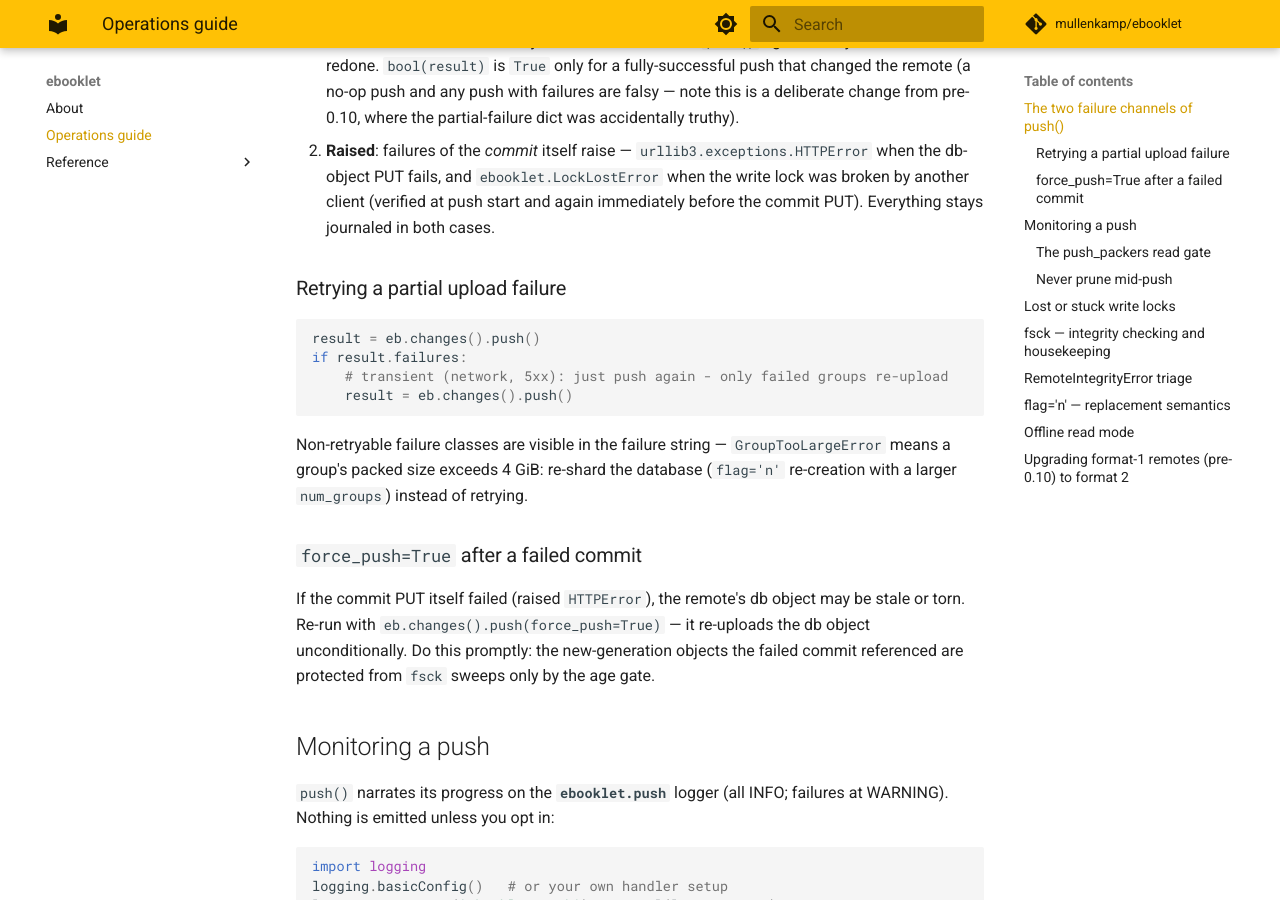
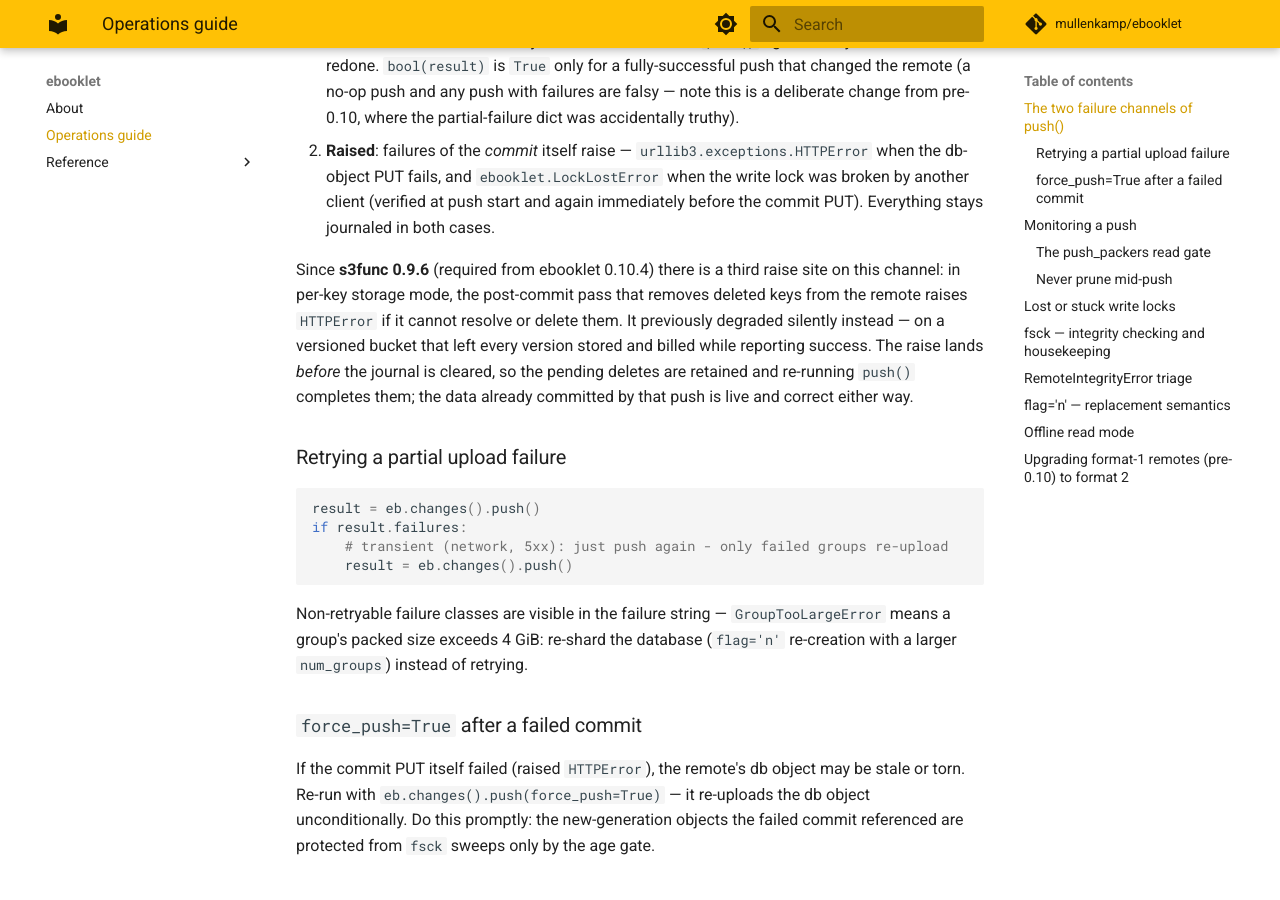
Before and after one commit to mullenkamp/ebooklet, an MkDocs documentation site: the page built from docs/ops.md, in a window 1280 px wide and 900 px high, scrolled down 438 px. Built offline with MkDocs 1.6.1 and Material for MkDocs 9.7.7, drawn with Linux system fonts in a browser that asks for light colours; comment, search, counter and statistics services are not loaded.

Commit message:
updated docs

```diff
--- a/docs/ops.md
+++ b/docs/ops.md
@@ -22,6 +22,15 @@ collected from the changelogs into one place. Everything here assumes 0.10+
    `ebooklet.LockLostError` when the write lock was broken by another client
    (verified at push start and again immediately before the commit PUT).
    Everything stays journaled in both cases.
+
+   Since **s3func 0.9.6** (required from ebooklet 0.10.4) there is a third
+   raise site on this channel: in per-key storage mode, the post-commit pass
+   that removes deleted keys from the remote raises `HTTPError` if it cannot
+   resolve or delete them. It previously degraded silently instead — on a
+   versioned bucket that left every version stored and billed while reporting
+   success. The raise lands *before* the journal is cleared, so the pending
+   deletes are retained and re-running `push()` completes them; the data
+   already committed by that push is live and correct either way.
 
 ### Retrying a partial upload failure
 
```
Also changed, not shown: 1 other file.
